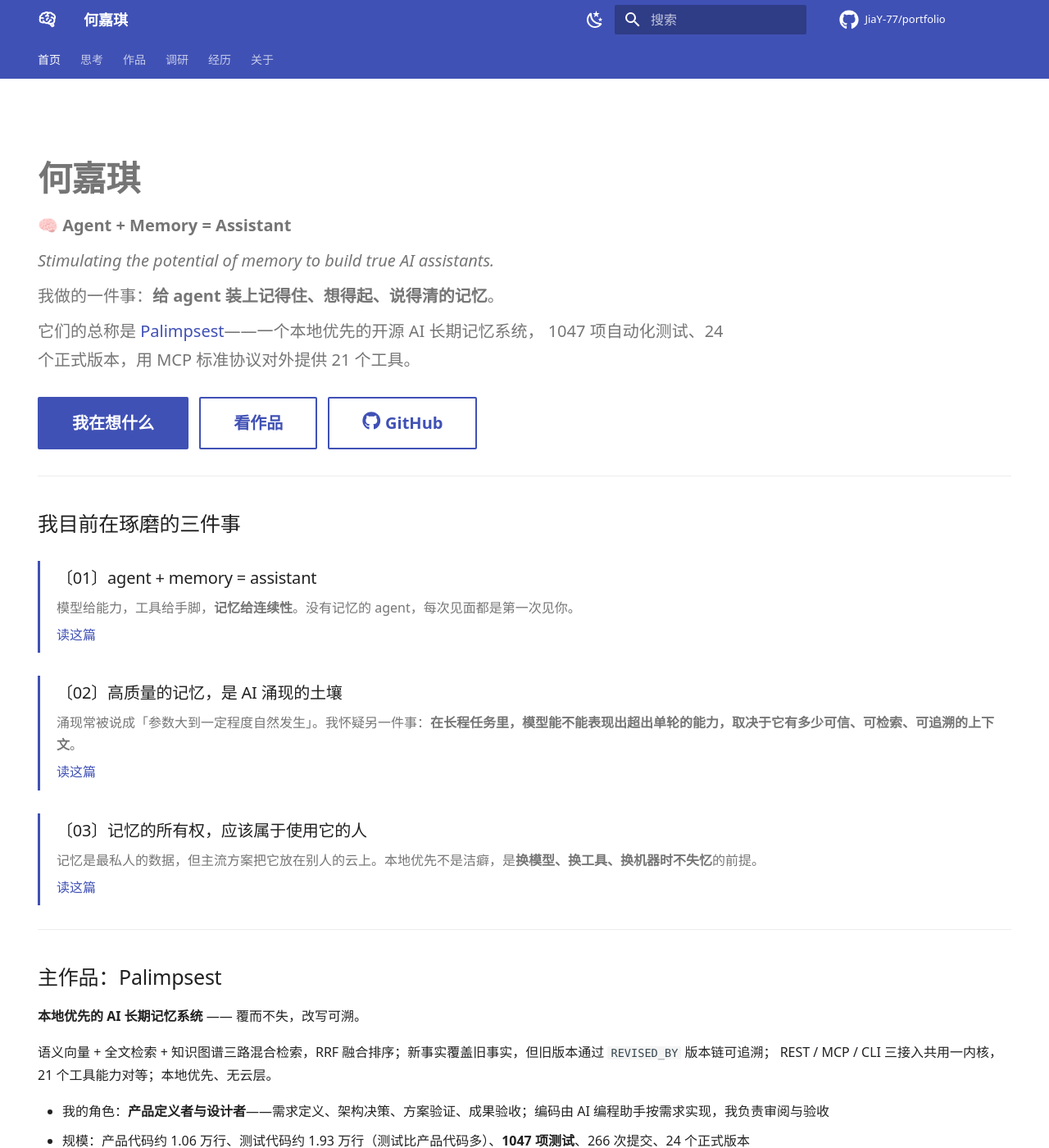
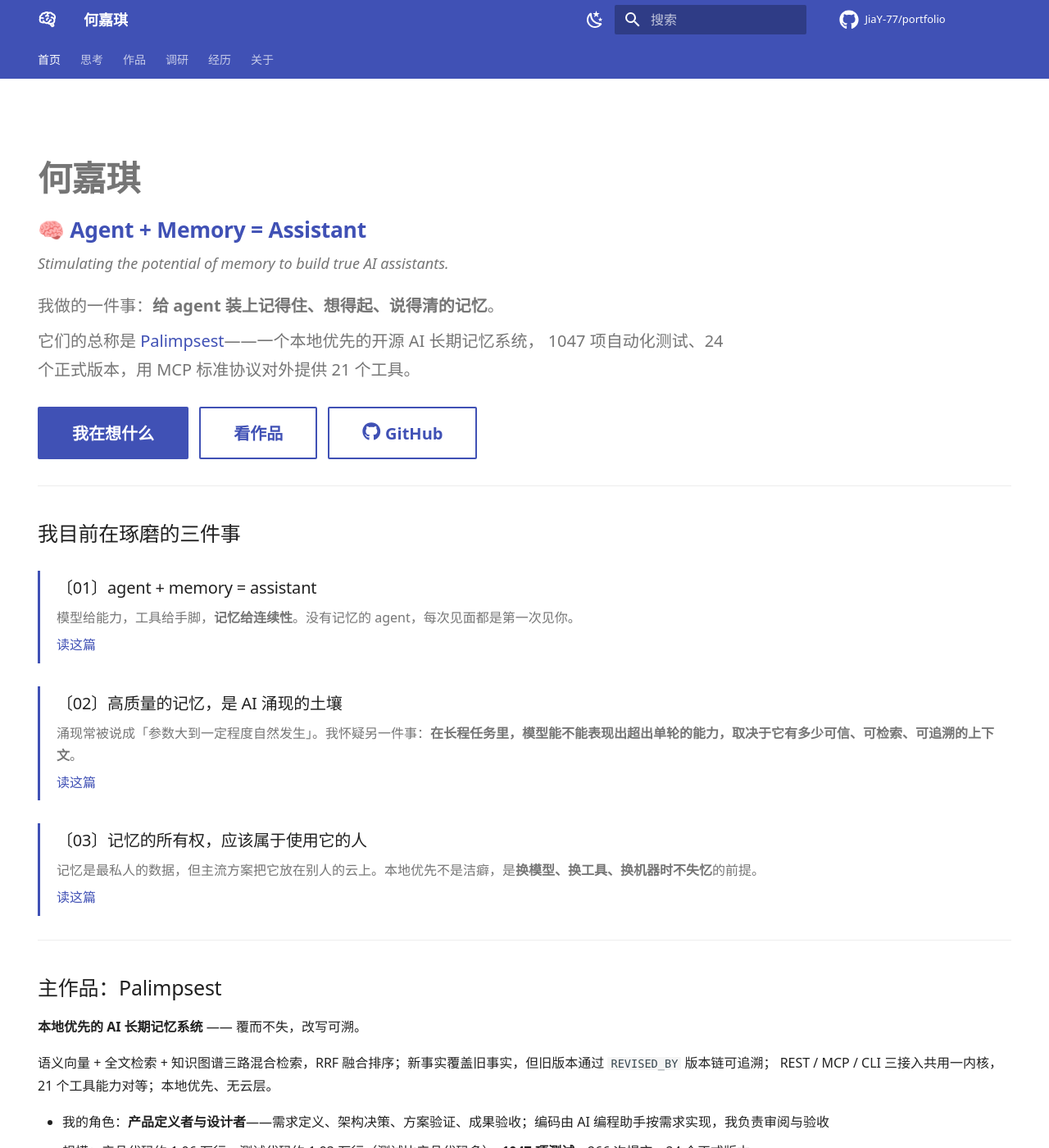
Before and after one commit to JiaY-77/portfolio, an MkDocs documentation site: the page built from docs/index.md, in a window 1280 px wide and 1400 px high. Shown: the whole window at 82% size. Built offline with MkDocs 1.6.1 and Material for MkDocs 9.7.7, drawn with Linux system fonts in a browser that asks for light colours; comment, search, counter and statistics services are not loaded.

Commit message:
docs: surface the tagline on the site home page
- the tagline was added to README only, which does not feed the site
  (site content lives in docs/); put it in the home hero with its own styling
- restructure README so the tagline sits under the title instead of opening
  a second H1

```diff
--- a/docs/assets/extra.css
+++ b/docs/assets/extra.css
@@ -71,3 +71,19 @@
 .md-typeset table:not([class]) {
   font-size: 0.78rem;
 }
+
+/* 站点标语 */
+.hero .tagline {
+  font-size: 1.32rem;
+  font-weight: 700;
+  color: var(--md-primary-fg-color);
+  letter-spacing: -0.01em;
+  margin: 0.1rem 0 0.15rem;
+}
+
+.hero .tagline-en {
+  font-style: italic;
+  font-size: 0.9rem;
+  color: var(--md-default-fg-color--light);
+  margin: 0 0 0.9rem;
+}
--- a/docs/index.md
+++ b/docs/index.md
@@ -9,9 +9,8 @@ hide:
 
 # 何嘉琪
 
-**🧠 Agent + Memory = Assistant**
-
-*Stimulating the potential of memory to build true AI assistants.*
+<p class="tagline">🧠 Agent + Memory = Assistant</p>
+<p class="tagline-en">Stimulating the potential of memory to build true AI assistants.</p>
 
 我做的一件事：**给 agent 装上记得住、想得起、说得清的记忆**。
 
```
Also changed, not shown: README.md (+3 -3 lines).
